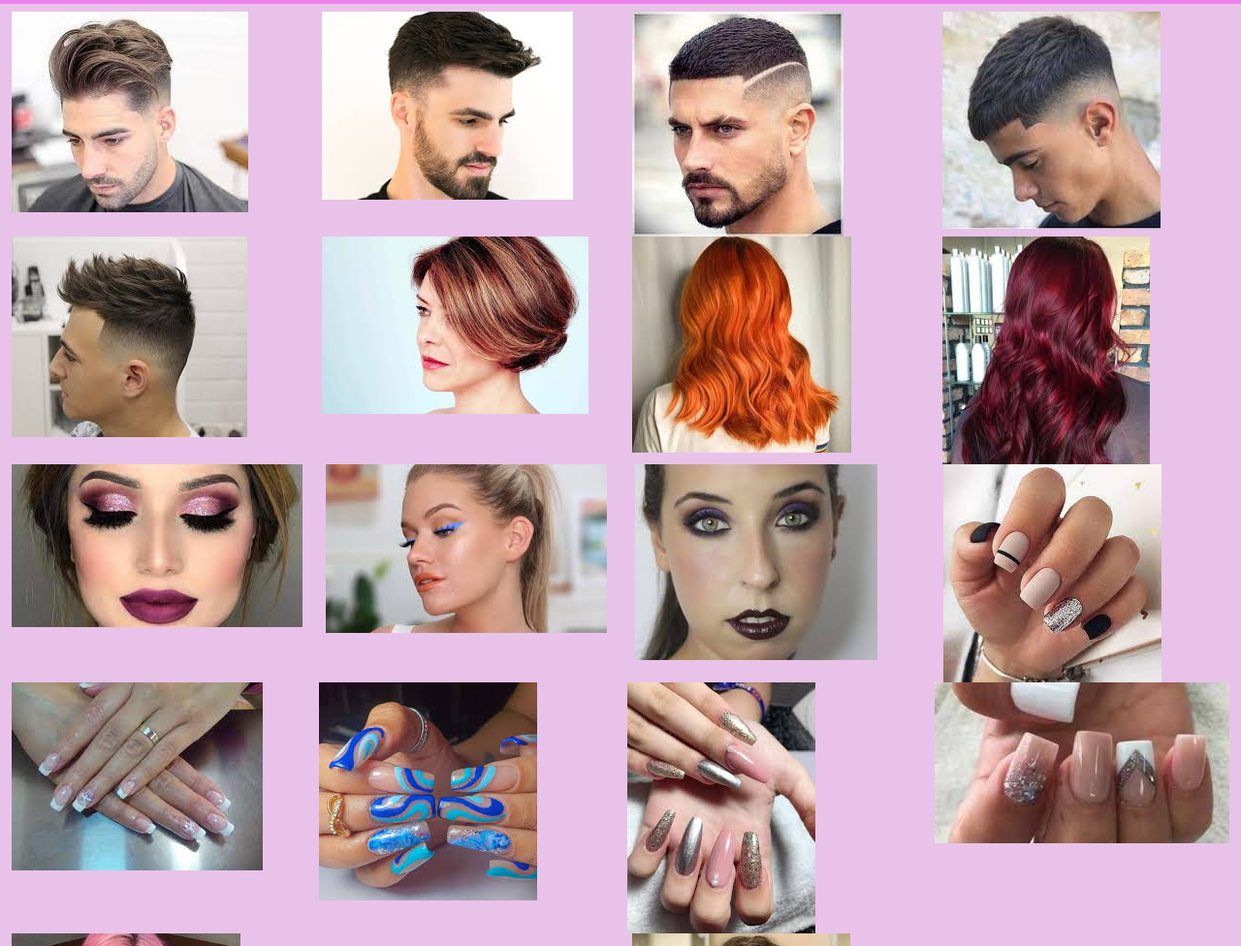
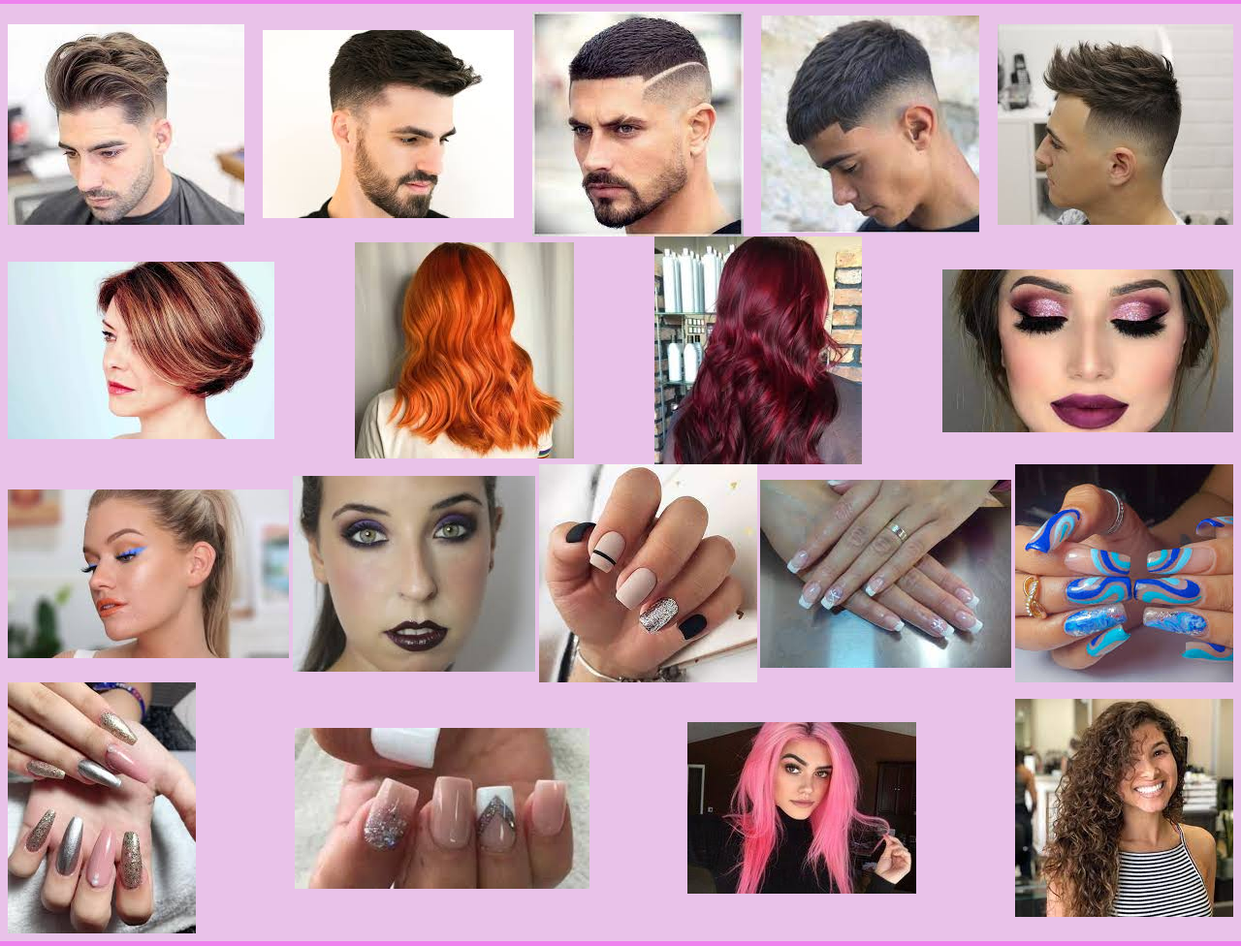
Before and after one commit to JosiasAvram/estetica_salome, a website: page secciones/galeria.html in a window 1280 px wide. Shown: the part 245-1221 px from the top of the page at 97% size. Drawn offline with nearby package versions, Linux system fonts and the light colour scheme; a web font is replaced by a local one.

Commit message:
modificaciones

```diff
--- a/sass/style.scss
+++ b/sass/style.scss
@@ -23,7 +23,13 @@ ul li:hover ul {
 li a:hover{
     background: rgb(228, 222, 222);
 }
-
+.col {
+    display: flex;
+    flex-wrap: wrap;
+    justify-content: space-between;
+    margin: 0.5em;
+    align-items: center;
+}
 @media (max-width: 1200px) {
 
     .title {
@@ -92,6 +98,16 @@ li a:hover{
         padding: 5px;
         text-align: center;
     }
+    .col {
+        display: flex;
+        flex-direction: column;
+    }
+
+    .aumento {
+        height: 200px;
+        width: 200px;
+        padding: 0.5em;
+    }
     .ubicacion__textos {
         margin-bottom: 1em;
     }
--- a/secciones/galeria.html
+++ b/secciones/galeria.html
@@ -16,7 +16,7 @@
 
 <body>
   <header>
-    <nav class="navbar navbar-expand-lg navbar-light nav">
+    <nav class="navbar navbar-expand-lg navbar-light nav w-75">
       <div class="container-fluid">
         <a class="navbar-brand" href="../index.html"><img src="../imagenes/logo_peluqueria.jpeg"
             class="logo__estetica"></a>
@@ -25,7 +25,7 @@
           <span class="navbar-toggler-icon"></span>
         </button>
         <div class="collapse navbar-collapse" id="navbarSupportedContent">
-          <ul class="navbar-nav me-auto mb-2 mb-lg-0">
+          <ul class="navbar-nav mb-2 mb-lg-0 ms-auto">
             <li class="nav-item">
               <a class="nav-link active" aria-current="page" href="../index.html">Inicio</a>
             </li>
@@ -55,25 +55,29 @@
     <h1 class="title">Galería</h1>
   </header>
 
-  <section class="row m-auto my-2">
-    <div class="col"><img class="aumento" src="../imagenes/corte_1.jfif" alt=""></div>
-    <div class="col"><img class="aumento" src="../imagenes/corte_2.jfif" alt=""></div>
-    <div class="col"><img class="aumento" src="../imagenes/corte_3.jfif" alt=""></div>
-    <div class="col"><img class="aumento" src="../imagenes/corte_4.jfif" alt=""></div>
-    <div class="col"><img class="aumento" src="../imagenes/corte_5.jfif" alt=""></div>
-    <div class="col"><img class="aumento" src="../imagenes/corte_6.jfif" alt=""></div>
-    <div class="col"><img class="aumento" src="../imagenes/corte_7.jfif" alt=""></div>
-    <div class="col"><img class="aumento" src="../imagenes/corte_8.jfif" alt=""></div>
-    <div class="col"><img class="aumento" src="../imagenes/corte_9.jfif" alt=""></div>
-    <div class="col"><img class="aumento" src="../imagenes/corte_10.jfif" alt=""></div>
-    <div class="col"><img class="aumento" src="../imagenes/corte_11.jfif" alt=""></div>
-    <div class="col"><img class="aumento" src="../imagenes/corte_12.jfif" alt=""></div>
-    <div class="col"><img class="aumento" src="../imagenes/corte_13.jfif" alt=""></div>
-    <div class="col"><img class="aumento" src="../imagenes/corte_14.jfif" alt=""></div>
-    <div class="col"><img class="aumento" src="../imagenes/corte_15.jfif" alt=""></div>
-    <div class="col"><img class="aumento" src="../imagenes/corte_16.jfif" alt=""></div>
-    <div class="col"><img class="aumento" src="../imagenes/corte_17.jfif" alt=""></div>
-    <div class="col"><img class="aumento" src="../imagenes/corte_18.jfif" alt=""></div>
+  <section>
+    <div class="row">
+      <div class="col">
+        <img class="aumento" src="../imagenes/corte_1.jfif" alt="">
+        <img class="aumento" src="../imagenes/corte_2.jfif" alt="">
+        <img class="aumento" src="../imagenes/corte_3.jfif" alt="">
+        <img class="aumento" src="../imagenes/corte_4.jfif" alt="">
+        <img class="aumento" src="../imagenes/corte_5.jfif" alt="">
+        <img class="aumento" src="../imagenes/corte_6.jfif" alt="">
+        <img class="aumento" src="../imagenes/corte_7.jfif" alt="">
+        <img class="aumento" src="../imagenes/corte_8.jfif" alt="">
+        <img class="aumento" src="../imagenes/corte_9.jfif" alt="">
+        <img class="aumento" src="../imagenes/corte_10.jfif" alt="">
+        <img class="aumento" src="../imagenes/corte_11.jfif" alt="">
+        <img class="aumento" src="../imagenes/corte_12.jfif" alt="">
+        <img class="aumento" src="../imagenes/corte_13.jfif" alt="">
+        <img class="aumento" src="../imagenes/corte_14.jfif" alt="">
+        <img class="aumento" src="../imagenes/corte_15.jfif" alt="">
+        <img class="aumento" src="../imagenes/corte_16.jfif" alt="">
+        <img class="aumento" src="../imagenes/corte_17.jfif" alt="">
+        <img class="aumento" src="../imagenes/corte_18.jfif" alt="">
+      </div>
+    </div>
   </section>
 
   <footer>
```
Also changed, not shown: index.html (+5 -5 lines), secciones/barberia.html (+2 -2 lines), secciones/contacto.html (+2 -2 lines), secciones/maquillaje_y_cejas.html (+2 -2 lines), secciones/peluqueria.html (+2 -2 lines), secciones/profesionales.html (+2 -2 lines), secciones/unias.html (+2 -2 lines), estilos/style.css.
